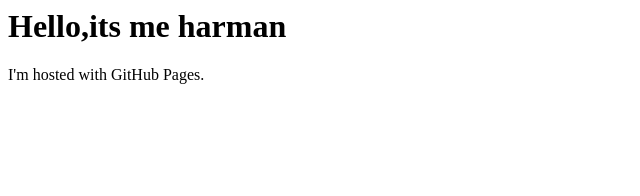
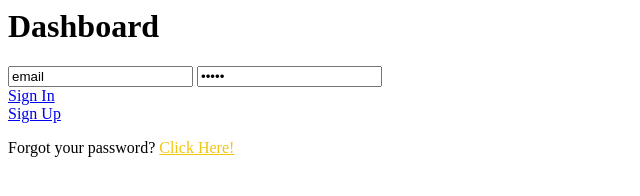
Before and after one commit to harmanaujla/harmanaujla.github.io, a plain HTML site: page index.html in a window 1280 px wide. Shown: the whole page, without its empty margins (0-640 px from the left). Drawn offline with nearby package versions, Linux system fonts and the light colour scheme.

Commit message:
Update index.html
try to add login

```diff
--- a/index.html
+++ b/index.html
@@ -1,4 +1,22 @@
 
-<h1>Hello,its me harman</h1>
+<link href='https://fonts.googleapis.com/css?family=Open+Sans:700,600' rel='stylesheet' type='text/css'>
 
-<p>I'm hosted with GitHub Pages.</p>
+<form method="post" action="index.html">
+<div class="box">
+<h1>Dashboard</h1>
+
+<input type="email" name="email" value="email" onFocus="field_focus(this, 'email');" onblur="field_blur(this, 'email');" class="email" />
+
+<input type="password" name="email" value="email" onFocus="field_focus(this, 'email');" onblur="field_blur(this, 'email');" class="email" />
+
+<a href="#"><div class="btn">Sign In</div></a> <!-- End Btn -->
+
+<a href="#"><div id="btn2">Sign Up</div></a> <!-- End Btn2 -->
+
+</div> <!-- End Box -->
+
+</form>
+
+<p>Forgot your password? <u style="color:#f1c40f;">Click Here!</u></p>
+
+<script src="//ajax.googleapis.com/ajax/libs/jquery/1.9.0/jquery.min.js" type="text/javascript"></script>
```
